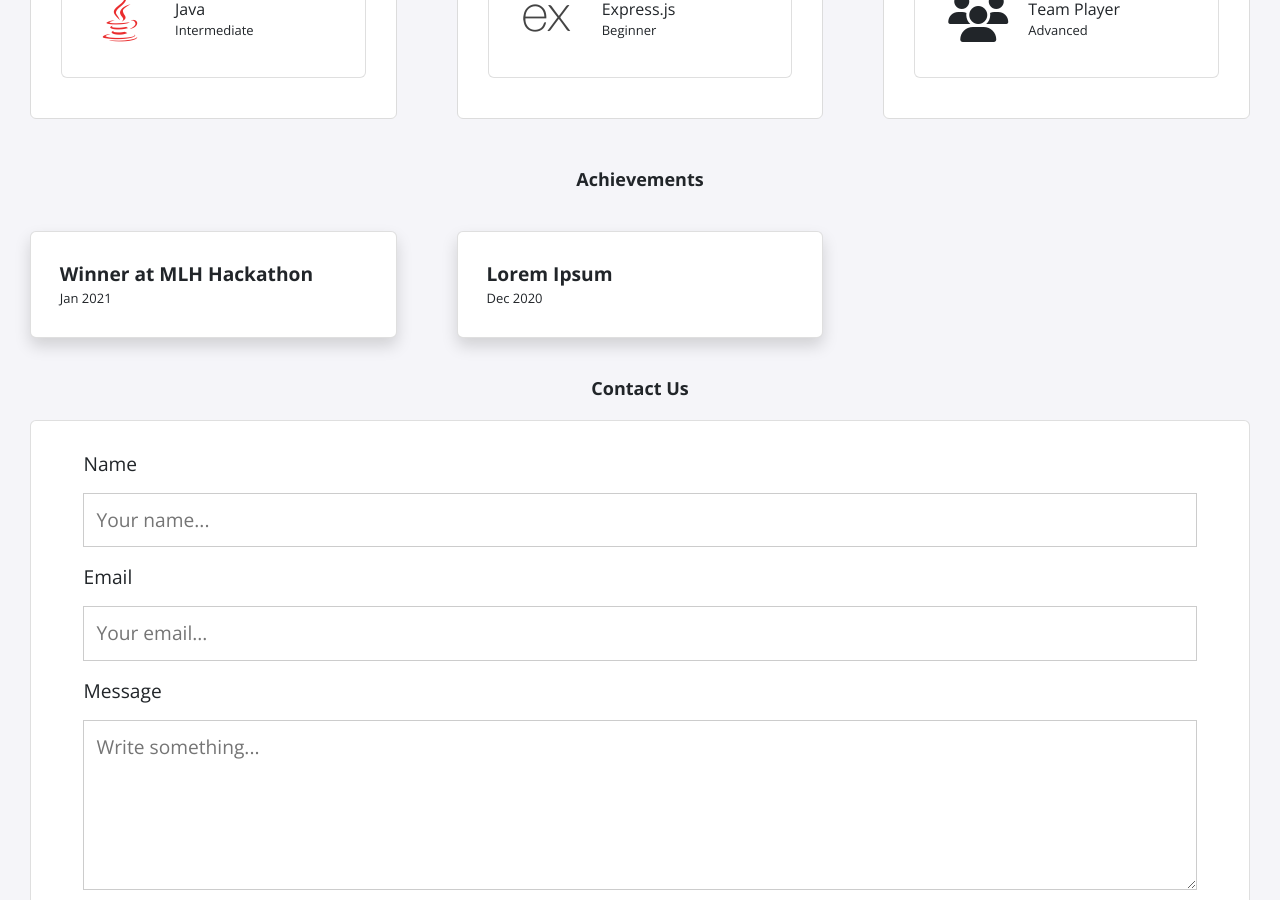
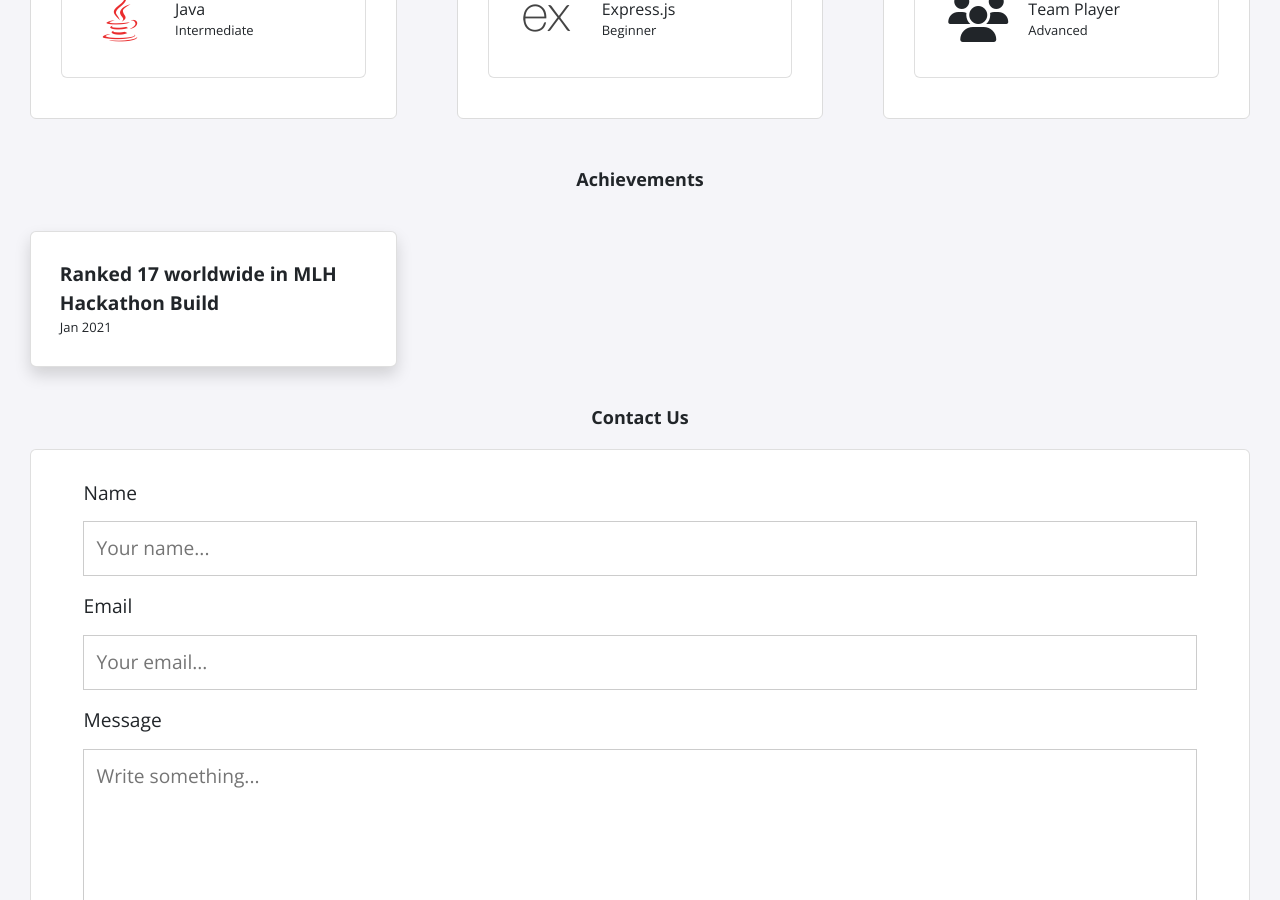
Before and after one commit to mriceflame/mriceflame.github.io, a Jekyll site: the page built from index.html, in a window 1280 px wide and 900 px high, scrolled down 2371 px. Built offline with Jekyll 4.4.1, drawn with Linux system fonts in a browser that asks for light colours; nearby versions of some CDN libraries.

Commit message:
Update achievements.yml

```diff
--- a/_data/achievements.yml
+++ b/_data/achievements.yml
@@ -1,5 +1,2 @@
-- title: Winner at MLH Hackathon
+- title: Ranked 17 worldwide in MLH Hackathon Build
   date: Jan 2021
-
-- title: Lorem Ipsum
-  date: Dec 2020
```
